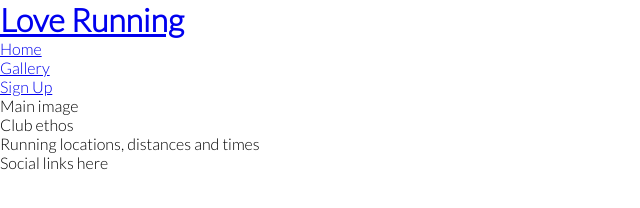
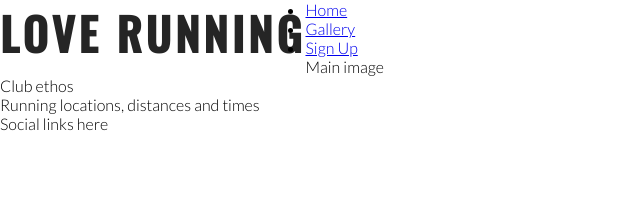
Before and after one commit to alanjameschapman/love-running, a plain HTML site: page index.html in a window 1280 px wide. Shown: the whole page, without its empty margins (0-640 px from the left). Drawn offline with nearby package versions, Linux system fonts and the light colour scheme.

Commit message:
Add style for headings and logo

```diff
--- a/assets/css/style.css
+++ b/assets/css/style.css
@@ -1,4 +1,4 @@
-@import url('https://fonts.googleapis.com/css2?family=Lato:wght@300&display=swap');
+@import url('https://fonts.googleapis.com/css2?family=Lato:wght@300&family=Oswald:wght@500&display=swap');
 
 * {
     margin: 0;
@@ -9,4 +9,18 @@
 body {
     font-family: Lato, sans-serif;
     font-weight: 300
+    color: #3a3a3a
 }
+
+/* headings and logo */
+h1, h2 {
+    font-family: Oswald, sans-serif;
+    text-transform: uppercase;
+    letter-spacing: 4px;
+    color: #252525
+}
+
+#logo {
+    float: left;
+    font-size: 280%;
+}
--- a/index.html
+++ b/index.html
@@ -15,7 +15,7 @@
 <body>
     <header>
         <a href="index.html">
-            <h1>Love Running</h1>
+            <h1 id="logo">Love Running</h1>
         </a>       <nav>
             <ul>
                 <li>
```
